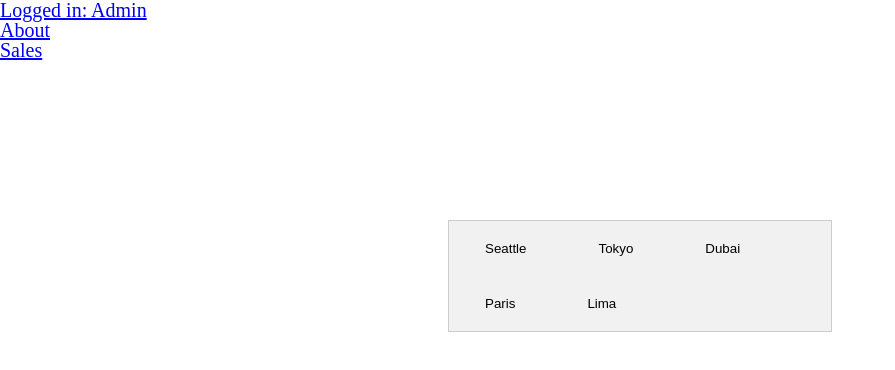
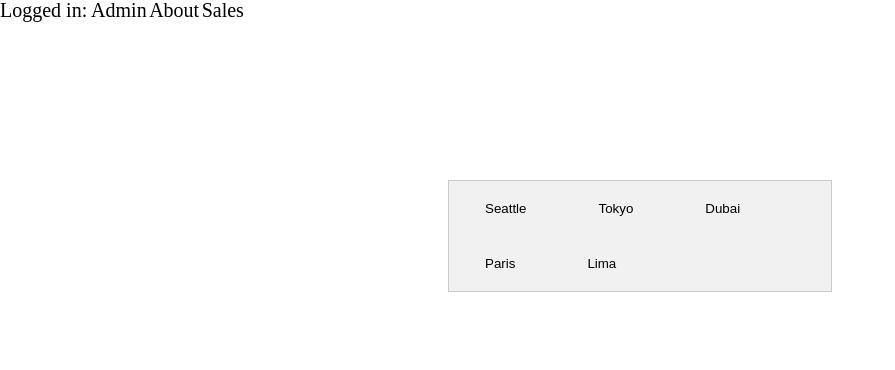
Before and after one commit to 201-301-code-fellows/cookie-stand, a plain HTML site: page sales.html in a window 1280 px wide. Shown: the whole page, without its empty margins (0-895 px from the left). Drawn offline with Linux system fonts and the light colour scheme.

Commit message:
style parts of nav element

```diff
--- a/css/style.css
+++ b/css/style.css
@@ -9,7 +9,7 @@ html {
   font-size: 62.5%;
   box-sizing: border-box;
 }
-section{
+section {
   display: flex;
   flex-direction: column;
   justify-content: center;
@@ -18,23 +18,22 @@ section{
   width: 30%;
 }
 
-h3{
+h3 {
   display: block;
   font-weight: 700;
   font-size: 4rem;
 }
 
-li{
+li {
   font-size: 2rem;
 }
 
 /* Style the tab */
 .tab {
-
   border: 1px solid #ccc;
   background-color: #f1f1f1;
 }
-nav{
+nav {
   margin: auto;
   margin-top: 20vh;
   display: flex;
@@ -42,7 +41,6 @@ nav{
   justify-content: center;
   flex-grow: initial;
 }
-
 
 /* Style the buttons that are used to open the tab content */
 .tab button {
@@ -64,10 +62,22 @@ nav{
   background-color: #ccc;
 }
 
-
 /* Style the tab content */
 .tabdata {
   display: none;
   padding: 6rem 3rem;
+}
 
+.navbar > {
+  display: flex;
+  flex-direction: row;
 }
+
+a {
+  text-decoration: none;
+  color: black;
+}
+
+li {
+  display: inline-block;
+}
```
